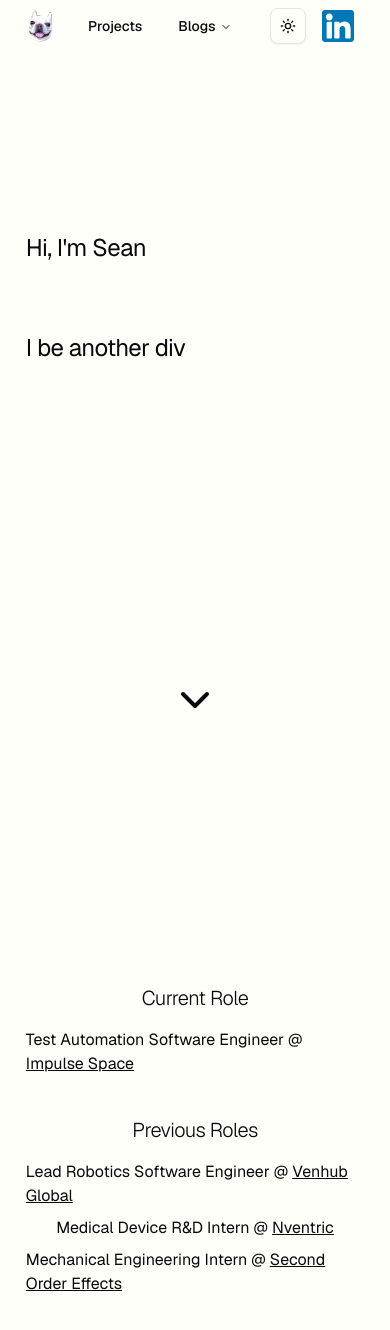
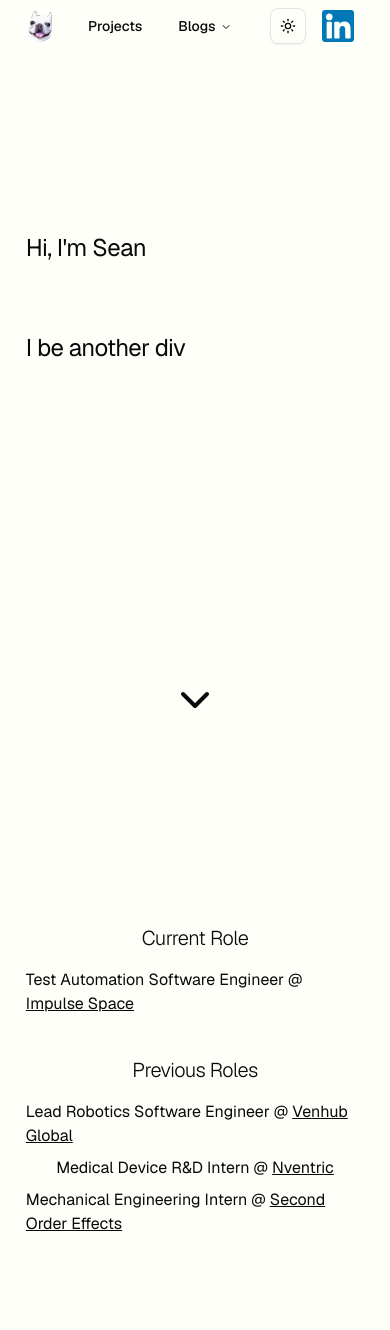
Before and after one commit to seanchacha/seanchacha.github.io, a SvelteKit app: page / in a window 390 px wide. Shown: the top 1330 px of the page. Built offline with nearby package versions, Linux system fonts and the light colour scheme.

Commit message:
auto scrolling arrow adjustment

```diff
--- a/src/routes/+page.svelte
+++ b/src/routes/+page.svelte
@@ -83,7 +83,7 @@
 </div>
 
 <div
-  class="flex flex-col items-center justify-center min-h-50 pt-20 px-5 mx-auto"
+  class="flex flex-col items-center justify-center min-h-50 {isMobile.current ? "pt-5" : "pt-20"} px-5 mx-auto"
   style="max-width: {isMobile.current ? mobileWidth + '%' : desktopWidth + '%'};"
 >
 	<div class="flex flex-col items-center pt-2 pb-8">
```
